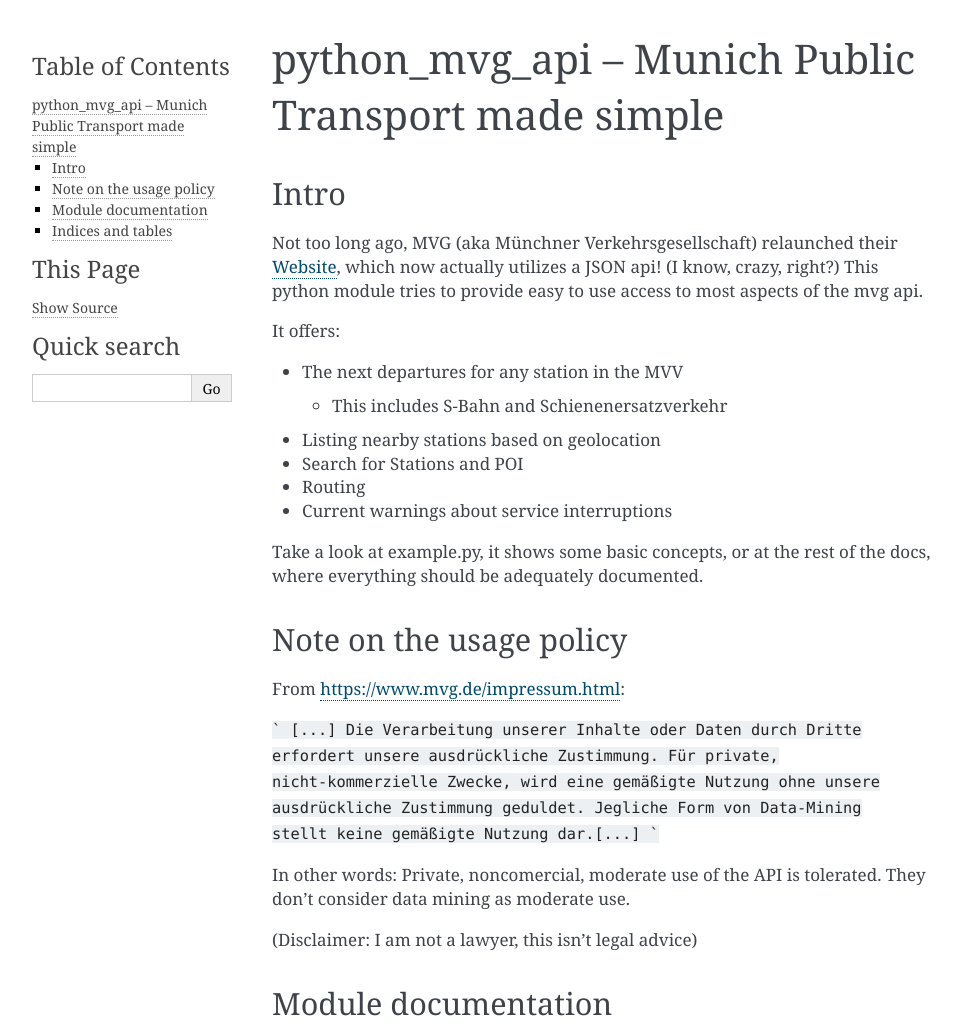
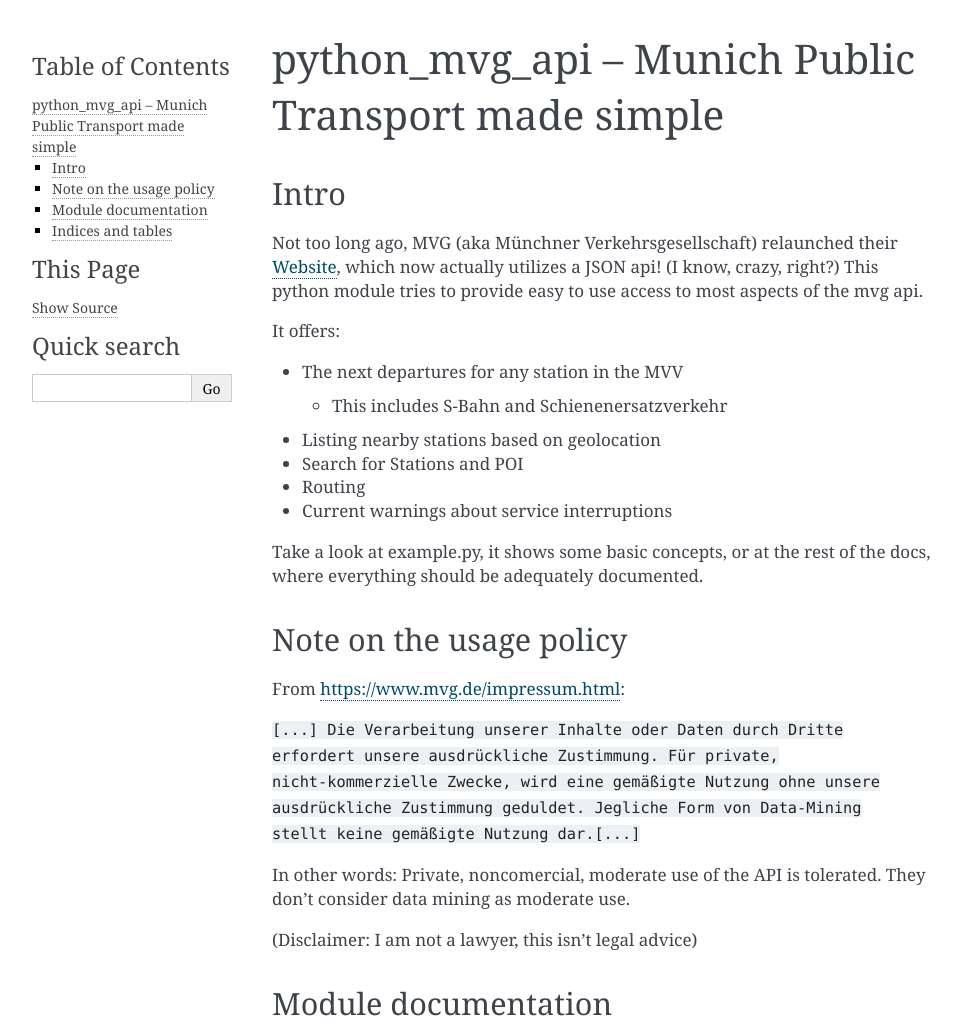
Before and after one commit to leftshift/python_mvg_api, a Sphinx documentation site: the page built from doc/index.rst, in a window 1280 px wide, cut to the strip 0-1030 px from the top of the page. Shown: the whole strip, without its empty margins (148-1109 px from the left). Built offline with Sphinx 7.4.7, drawn with Linux system fonts in a browser that asks for light colours.

Commit message:
fix rst verbatim syntax

````diff
--- a/doc/index.rst
+++ b/doc/index.rst
@@ -35,9 +35,7 @@
 ------------------------
 From https://www.mvg.de/impressum.html:
 
-```
-[...] Die Verarbeitung unserer Inhalte oder Daten durch Dritte erfordert unsere ausdrückliche Zustimmung. Für private, nicht-kommerzielle Zwecke, wird eine gemäßigte Nutzung ohne unsere ausdrückliche Zustimmung geduldet. Jegliche Form von Data-Mining stellt keine gemäßigte Nutzung dar.[...]
-```
+``[...] Die Verarbeitung unserer Inhalte oder Daten durch Dritte erfordert unsere ausdrückliche Zustimmung. Für private, nicht-kommerzielle Zwecke, wird eine gemäßigte Nutzung ohne unsere ausdrückliche Zustimmung geduldet. Jegliche Form von Data-Mining stellt keine gemäßigte Nutzung dar.[...]``
 
 In other words: Private, noncomercial, moderate use of the API is tolerated. They don't consider data mining as moderate use.
 
````
